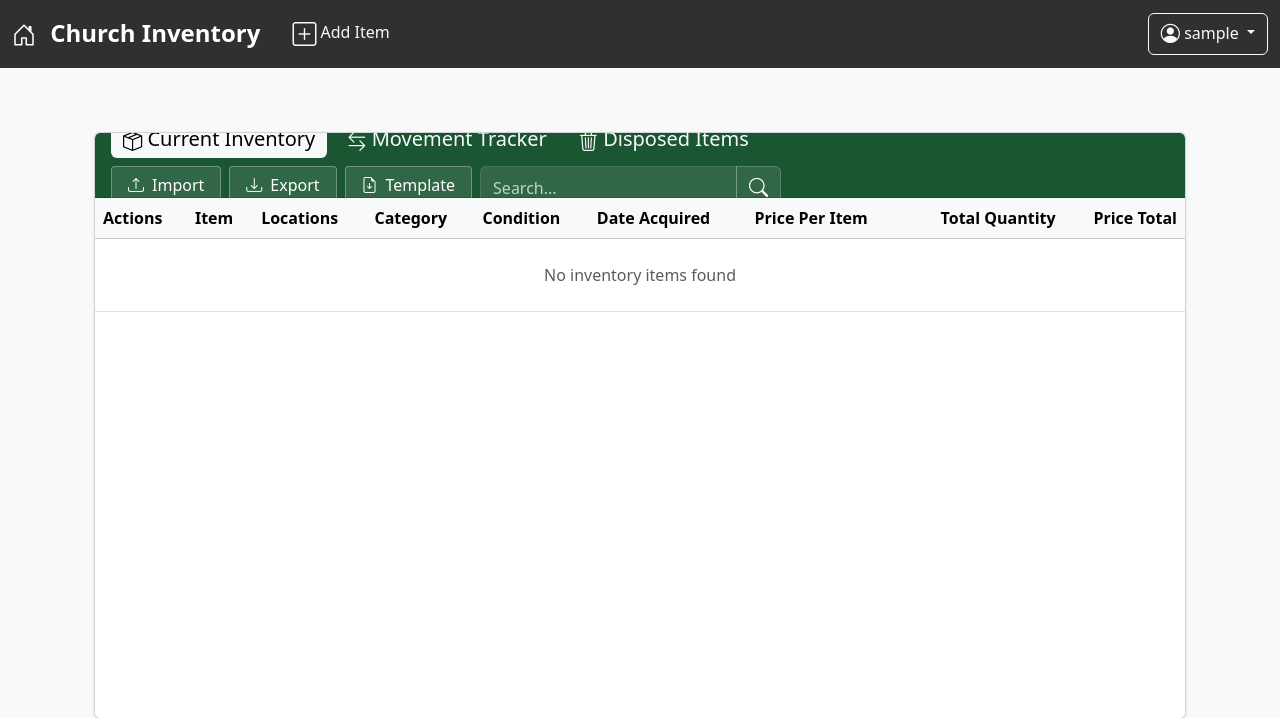
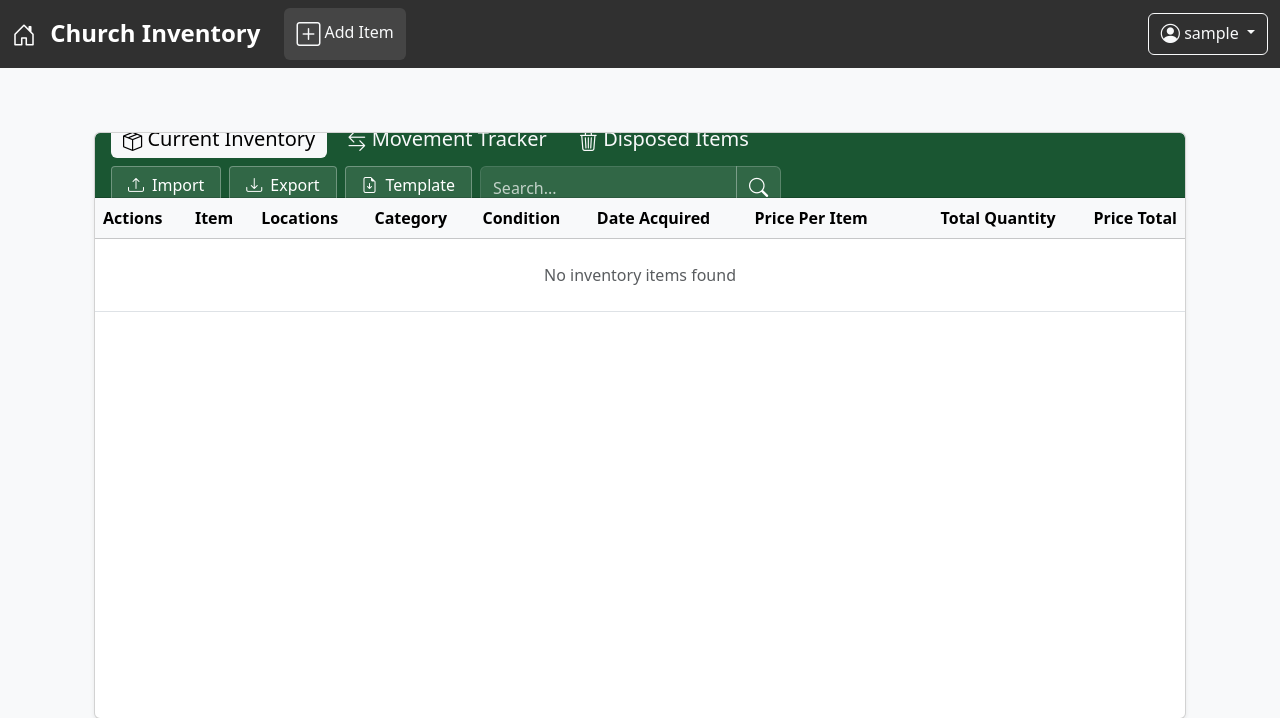
Before and after one commit to stephen-cpe/inventory_management_system, a Flask app: page / in a window 1280 px wide, with the pointer over the restyled element. Shown: the top 718 px of the page. Run offline with Flask 3, Linux system fonts and the light colour scheme; the visitor is signed in with stand-in values (Sample User, id 1); data that the repository does not hold is empty; some libraries are stand-ins or nearby versions.

Commit message:
Add hover effect

```diff
--- a/static/css/style.css
+++ b/static/css/style.css
@@ -25,7 +25,16 @@
     margin-right: 0.5rem;
 }
 
+/* ===== NAVIGATION LINK HOVER EFFECTS ===== */
+.nav-link.text-light:not(.active):hover {
+    background-color: rgba(255, 255, 255, 0.1);
+    border-radius: 0.375rem;
+    transition: all 0.2s ease;
+}
 
+.nav-link.text-light.p-2:not(.active):hover {
+    padding: 0.5rem 0.75rem !important;
+}
 
 /* ===== THEME SYSTEM ===== */
 .theme-bg-success { background-color: #1a5632 !important; }
```
